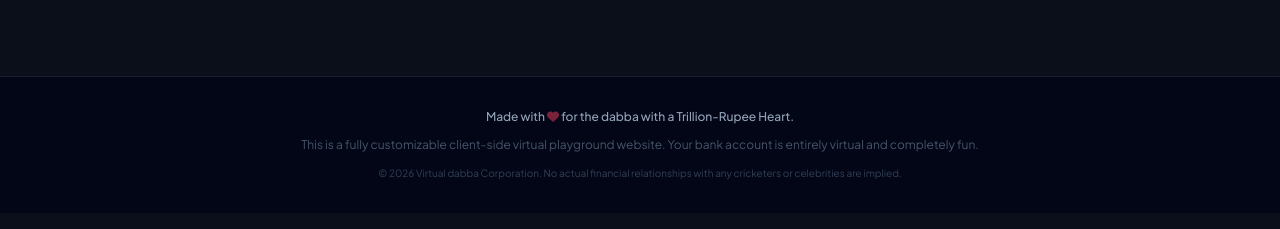
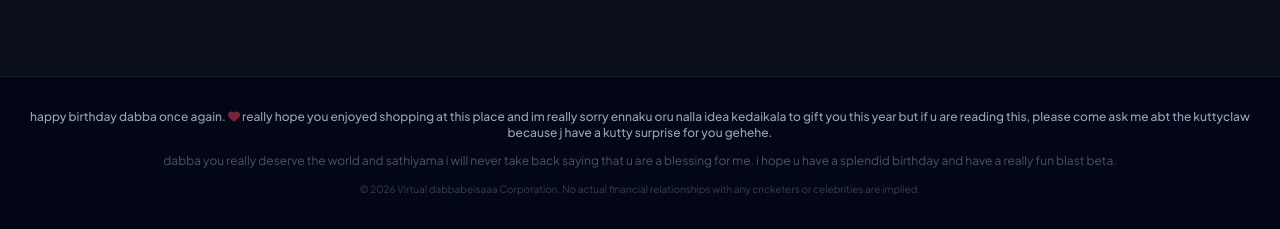
Before and after one commit to sheevaahhh/rar, a plain HTML site: page index.html in a window 1280 px wide. Shown: the part 5111-5340 px from the top of the page. Drawn offline with nearby package versions, Linux system fonts and the light colour scheme; a web font is replaced by a local one.

Commit message:
Update index.html

```diff
--- a/index.html
+++ b/index.html
@@ -964,12 +964,12 @@
         </div>
     </div>
 
-    <!-- Footer -->
+ <!-- Footer -->
     <footer class="bg-slate-950 border-t border-slate-800/80 py-8 px-6 mt-16 text-center text-slate-500 text-xs">
-        <div class="max-w-7xl mx-auto space-y-3">
-            <p class="text-slate-400 font-medium">Made with <i class="fa-solid fa-heart text-rose-500 animate-pulse"></i> for the dabba with a Trillion-Rupee Heart.</p>
-            <p class="text-slate-600">This is a fully customizable client-side virtual playground website. Your bank account is entirely virtual and completely fun.</p>
-            <p class="text-[10px] text-slate-700">© 2026 Virtual dabba Corporation. No actual financial relationships with any cricketers or celebrities are implied.</p>
+    <div class="max-w-7xl mx-auto space-y-3">
+        <p class="text-slate-400 font-medium">happy birthday dabba once again. <i class="fa-solid fa-heart text-rose-500 animate-pulse"></i> really hope you enjoyed shopping at this place and im really sorry ennaku oru nalla idea kedaikala to gift you this year but if u are reading this, please come ask me abt the kuttyclaw because j have a kutty surprise for you gehehe. </p>
+        <p class="text-slate-600">dabba you really deserve the world and sathiyama i will never take back saying that u are a blessing for me. i hope u have a splendid birthday and have a really fun blast beta. </p>
+        <p class="text-[10px] text-slate-700">© 2026 Virtual dabbabeisaaa Corporation. No actual financial relationships with any cricketers or celebrities are implied.</p>
         </div>
     </footer>
 
```
